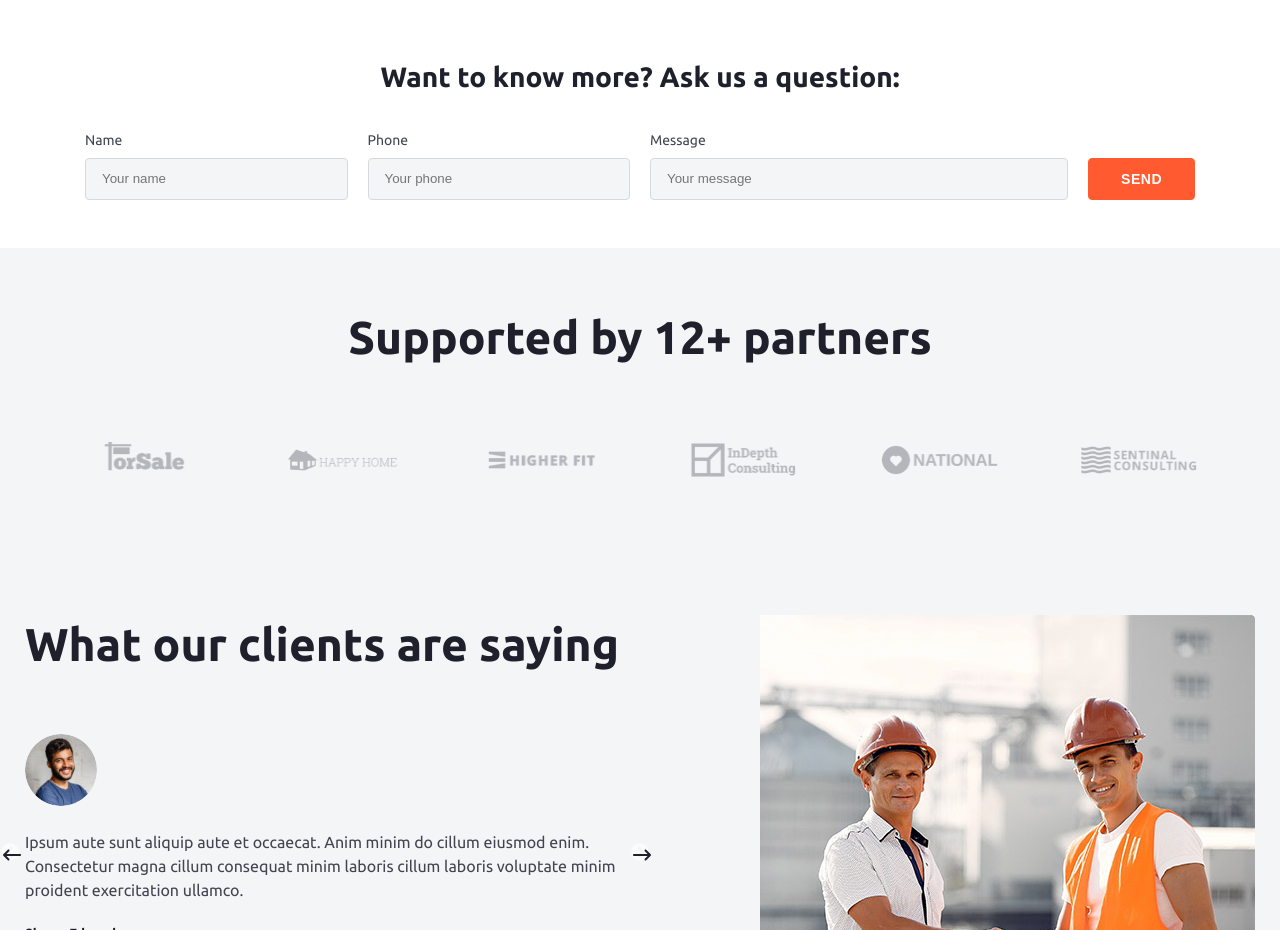
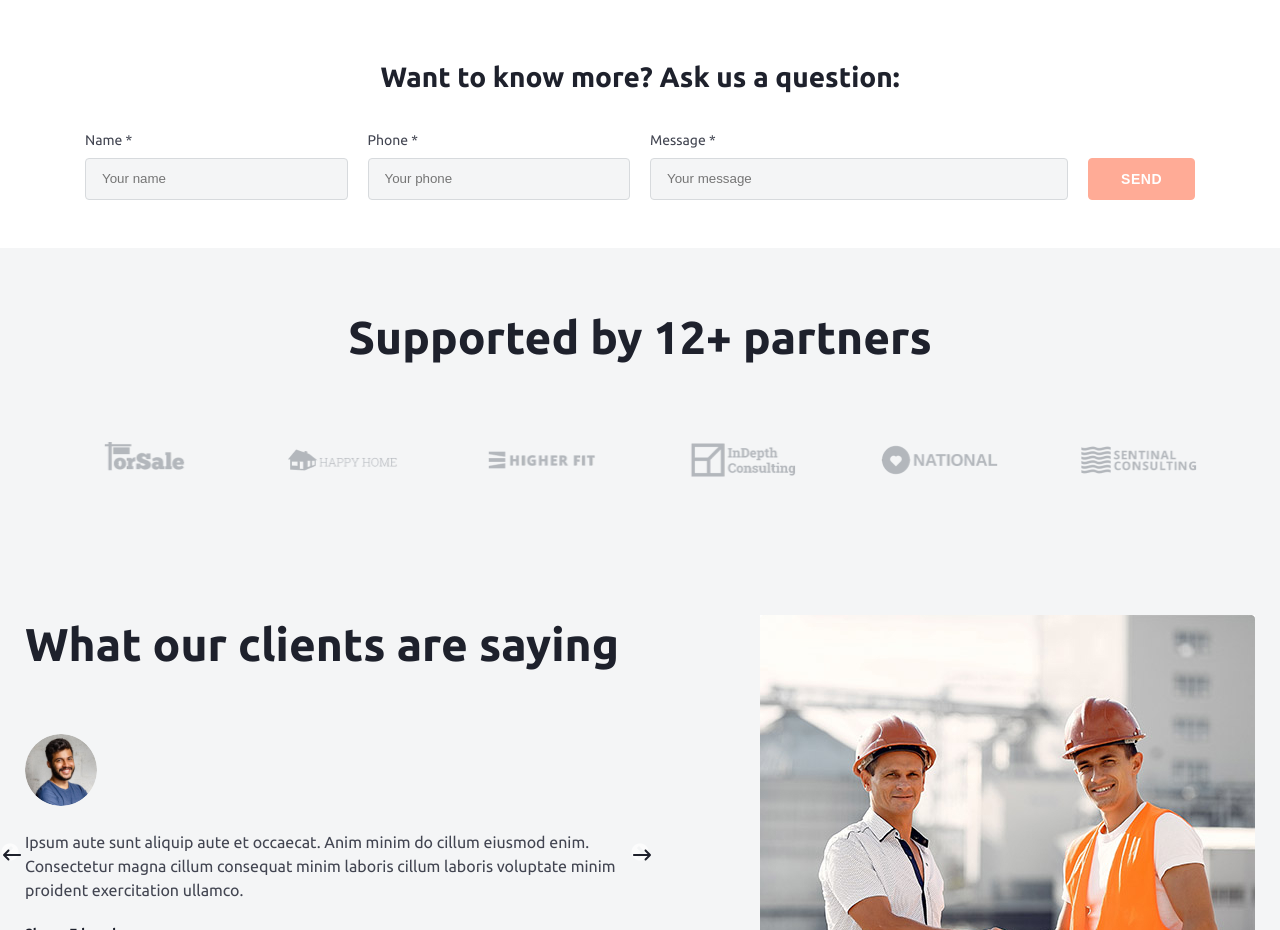
Before and after one commit to AziAlex/createx, a Next.js app: page / in a window 1280 px wide. Shown: the part 2240-3170 px from the top of the page. Built offline with nearby package versions, Linux system fonts and the light colour scheme.

Commit message:
fix: input

```diff
--- a/src/page/main-page/ui/ask-us/index.tsx
+++ b/src/page/main-page/ui/ask-us/index.tsx
@@ -10,6 +10,7 @@ import styles from './styles.module.scss'
 
 const AskUs = () => {
   const [values, setValues] = useState(initValues)
+  const error = Object.values(values).every((value) => !value.length)
 
   const handleChange = (e: React.ChangeEvent<HTMLInputElement>) => {
     const { name, value } = e.target
@@ -39,6 +40,7 @@ const AskUs = () => {
                 name="name"
                 onChange={handleChange}
                 value={values.name}
+                required
               />
 
               <Input
@@ -48,7 +50,7 @@ const AskUs = () => {
                 name="phone"
                 onChange={handleChange}
                 value={values.phone}
-                className="example"
+                required
               />
             </div>
 
@@ -60,9 +62,15 @@ const AskUs = () => {
                 name="message"
                 onChange={handleChange}
                 value={values.message}
+                required
               />
 
-              <Button title="Send" size="regular" solid />
+              <Button
+                title="Send"
+                size="regular"
+                solid
+                disabled={error}
+              />
             </div>
           </form>
         </div>
--- a/src/page/main-page/ui/our-values/card/index.tsx
+++ b/src/page/main-page/ui/our-values/card/index.tsx
@@ -14,7 +14,7 @@ const Card: FC<Props> = ({ card }) => (
       <Icon className={cl.icon} name={card.img} />
     </div>
     <h3>{card.title}</h3>
-    <p>{card.text}</p>
+    <p className={cl.text}>{card.text}</p>
   </div>
 )
 
--- a/src/shared/ui/btns/btn/index.tsx
+++ b/src/shared/ui/btns/btn/index.tsx
@@ -7,15 +7,17 @@ interface IProps extends React.ButtonHTMLAttributes<HTMLButtonElement> {
   size: 'large' | 'regular' | 'small'
   solid?: boolean
   fill?: boolean
+  disabled?: boolean
 }
 
-const Button: FC<IProps> = ({ title, fill, solid, size, ...props }) => (
+const Button: FC<IProps> = ({ title, fill, solid, size, disabled, ...props }) => (
   <button
     className={[
       cl.button,
       solid ? cl.solid : null,
       fill ? cl.fill : null,
       cl[size],
+      disabled ? cl.disabled : null,
     ].join(' ')}
     {...props}
   >
--- a/src/shared/ui/btns/btn/style.module.scss
+++ b/src/shared/ui/btns/btn/style.module.scss
@@ -50,6 +50,10 @@
     }
   }
 
+  &.disabled {
+    opacity: 0.5;
+  }
+
   &:hover {
     background-color: $btn;
     color: #fff;
--- a/src/shared/ui/input/index.tsx
+++ b/src/shared/ui/input/index.tsx
@@ -7,7 +7,7 @@ interface InputProps extends React.InputHTMLAttributes<HTMLInputElement> {
 
 const Input: React.FC<InputProps> = ({ label, labelHtmlFor, ...props }) => (
   <div className={styles.input}>
-    {label && <label htmlFor={labelHtmlFor}>{label}</label>}
+    {label && <label htmlFor={labelHtmlFor}>{label}{props.required ? ' *' : ''}</label>}
     <input {...props} />
   </div>
 )
--- a/src/shared/ui/input/style.module.scss
+++ b/src/shared/ui/input/style.module.scss
@@ -23,6 +23,7 @@
     border: 1px solid $input-border;
     border-radius: 4px;
     background: $input-bg;
+    outline: none;
   }
 
   @media screen and (max-width: 900px) {
```
